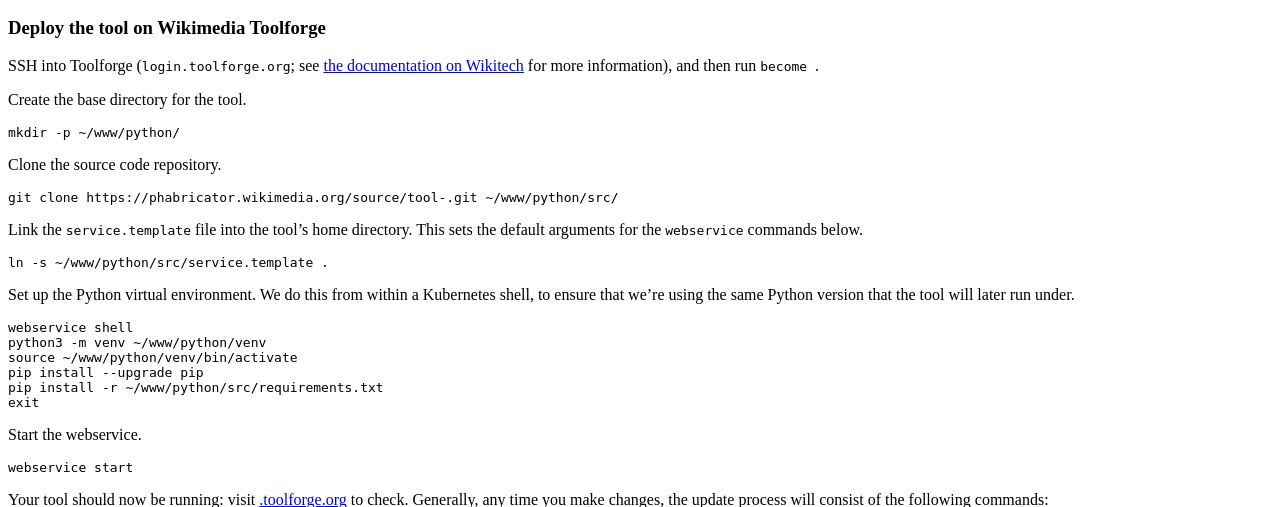
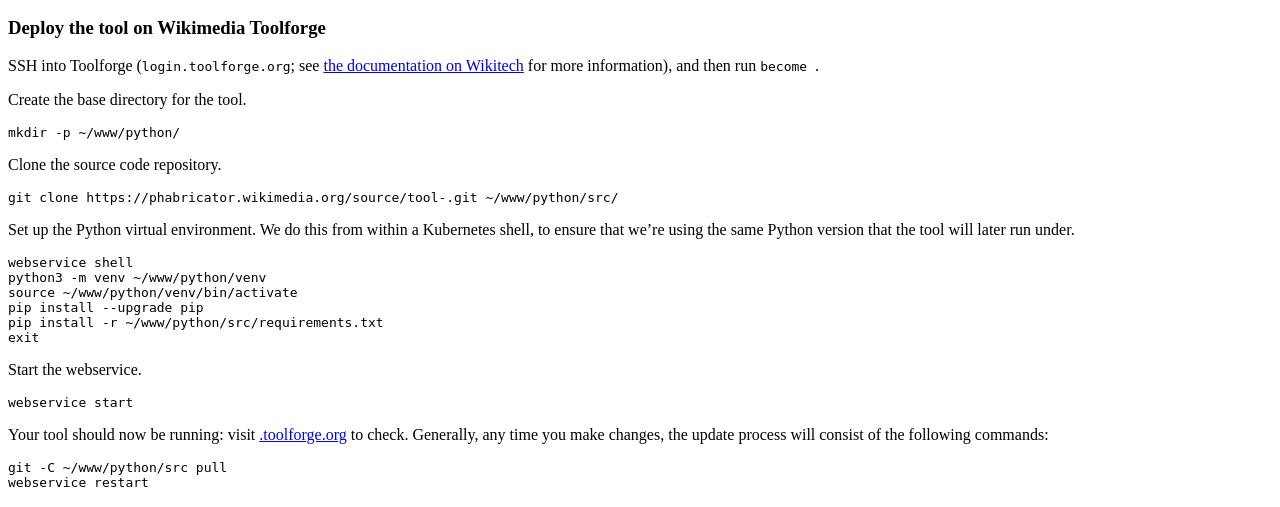
Before and after one commit to lucaswerkmeister/cookiecutter-toolforge, a Python web app: template {{cookiecutter.tool_identifier}}/templates/index.html in a window 1280 px wide. Shown: the part 850-1357 px from the top of the page. Run offline with Jinja, Linux system fonts and the light colour scheme; the template is opened without the code that fills it, so the values that code supplies are empty.

Commit message:
Remove instruction to symlink service.template into ~
The new version of the `webservice` command automatically looks for this
file in various locations, including ~/www/python/src/, so symlinking
the file into the tool home directory is no longer necessary. [1]

(In fact, the command also complains if it finds more than one file,
even if one is just a symlink to the other, effectively breaking the
workflow of anyone who followed what I would describe as the previous
best practice. I don’t appreciate this, but I can’t be bothered to
advocate against it – with the new webservice version already rolled
out, the ship has sailed, I suppose.)

[1]: https://lists.wikimedia.org/hyperkitty/list/cloud-announce@lists.wikimedia.org/thread/U42VYJXEENMOTVWJZ2DTV4PNZXT6M7PY/

```diff
--- a/{{cookiecutter.tool_identifier}}/templates/index.html
+++ b/{{cookiecutter.tool_identifier}}/templates/index.html
@@ -132,11 +132,6 @@
 <code><pre>mkdir -p ~/www/python/</pre></code>
 <p>Clone the source code repository.</p>
 <code><pre>git clone https://phabricator.wikimedia.org/source/tool-{% endraw %}{{ cookiecutter.tool_identifier }}{% raw %}.git ~/www/python/src/</pre></code>
-<p>
-  Link the <code>service.template</code> file into the tool’s home directory.
-  This sets the default arguments for the <code>webservice</code> commands below.
-</p>
-<code><pre>ln -s ~/www/python/src/service.template .</pre></code>
 <p>
   Set up the Python virtual environment.
   We do this from within a Kubernetes shell,
```
